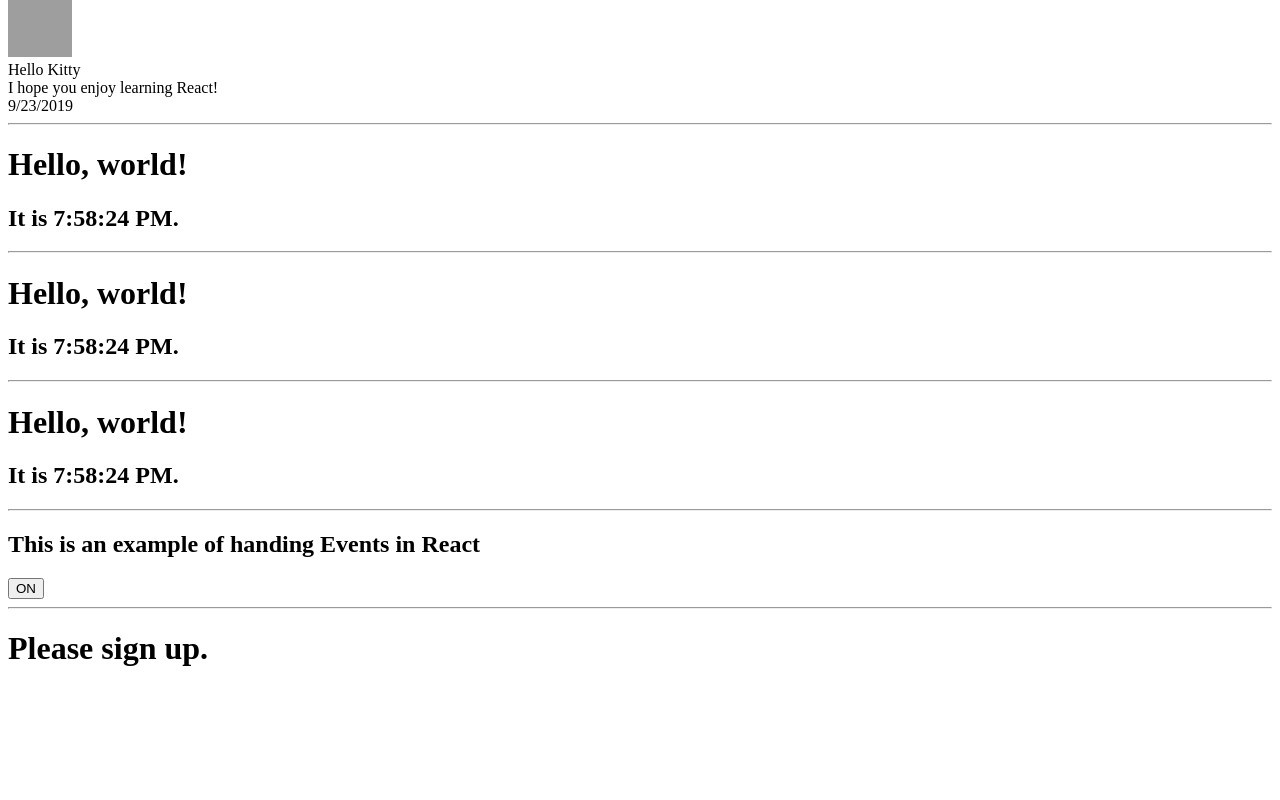
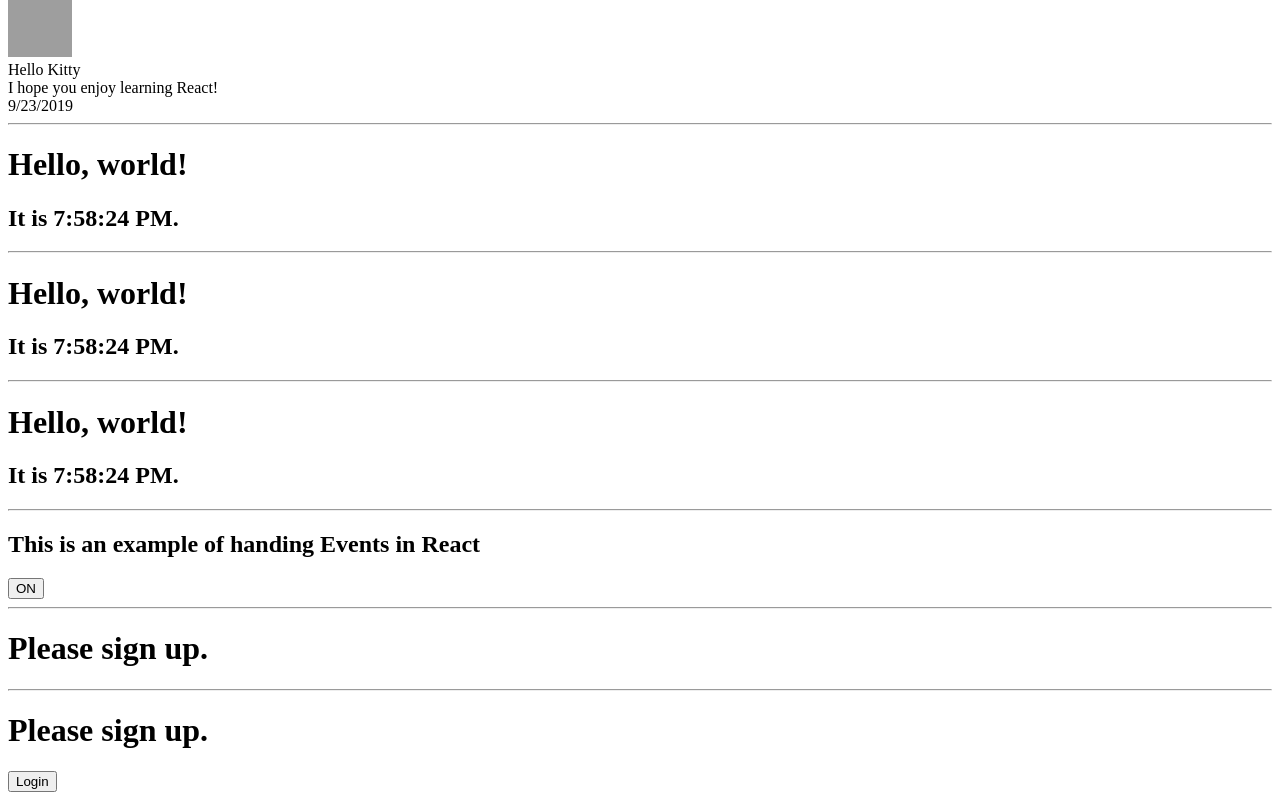
Before and after one commit to quantum93/react-tutorial, a React (Create React App) app: page / in a window 1280 px wide. Shown: the part 261-1061 px from the top of the page. Before the commit the page ends 950 px from the top, so only its background shows below. Built offline with nearby package versions, Linux system fonts and the light colour scheme; grey boxes are pictures that could not be loaded.

Commit message:
It shows conditional rendering with element variables

```diff
--- a/src/App.js
+++ b/src/App.js
@@ -4,6 +4,7 @@
 import Clock from './Clock';
 import Toggle from './Toggle';
 import Greeting from './Greeting';
+import LoginControl from './LoginControl';
 
 const comment = {
   date: new Date(),
@@ -37,6 +38,8 @@
         <Toggle />
         <hr/>
         <Greeting isLoggedIn={false}/>
+        <hr/>
+        <LoginControl />
     </div>
   );
 }
--- /dev/null
+++ b/src/LoginControl.js
@@ -0,0 +1,49 @@
+import React from 'react';
+import Greeting from './Greeting';
+
+function LoginButton(props) {
+  return (
+    <button onClick={props.onClick}>Login</button>
+  );
+}
+
+function LogoutButton(props) {
+  return(
+    <button onClick={props.onClick}>Logout</button>
+  )
+}
+
+class LoginControl extends React.Component {
+  constructor(props) {
+    super(props);
+    this.state = {isLoggedIn: false};
+  }
+
+  handleLoginClick = () => {
+    this.setState({isLoggedIn: true});
+  }
+
+  handleLogoutClick = () => {
+    this.setState({isLoggedIn: false});
+  }
+
+  render() {
+    const isLoggedIn = this.state.isLoggedIn;
+    let button;
+
+    if (isLoggedIn) {
+      button = <LogoutButton onClick={this.handleLogoutClick} />;
+    } else {
+      button = <LoginButton onClick={this.handleLoginClick} />;
+    }
+
+    return (
+      <div>
+        <Greeting isLoggedIn={isLoggedIn} />
+        {button}
+      </div>
+    )
+  }
+}
+
+export default LoginControl;
```
